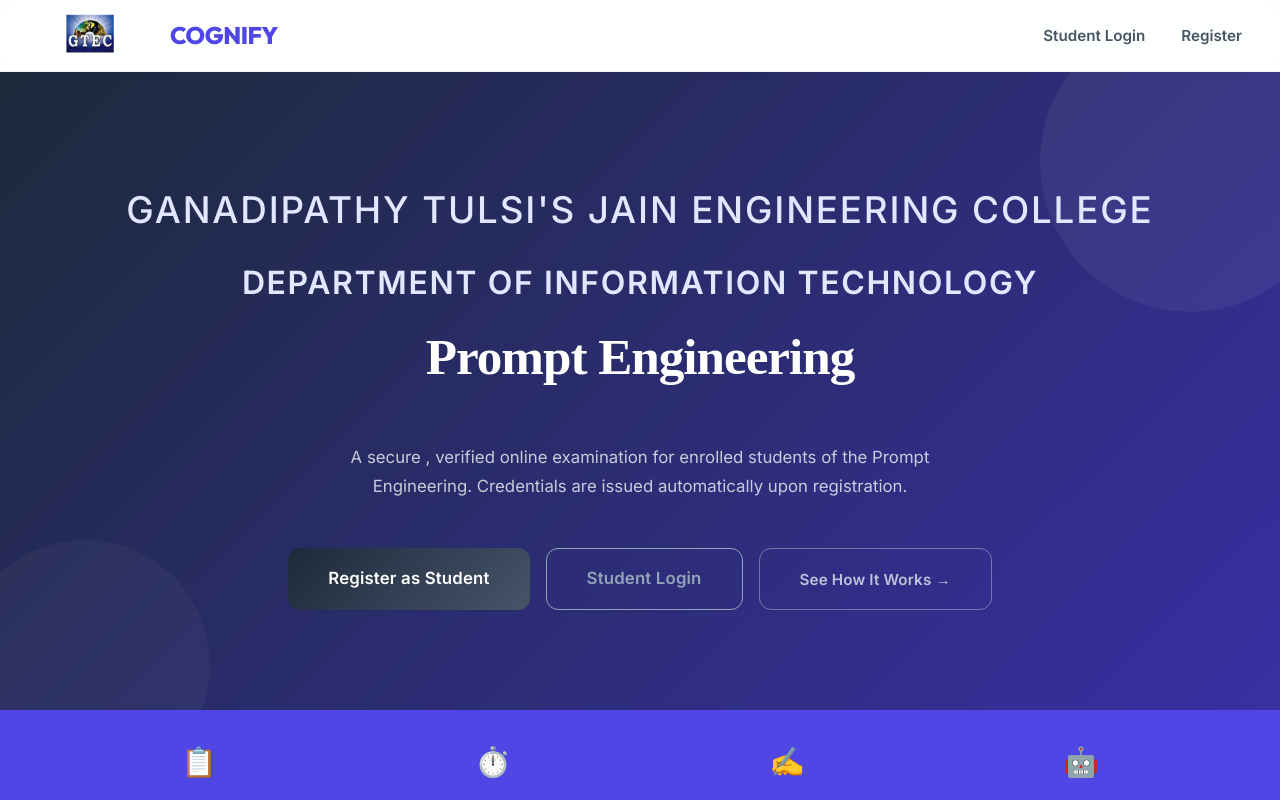
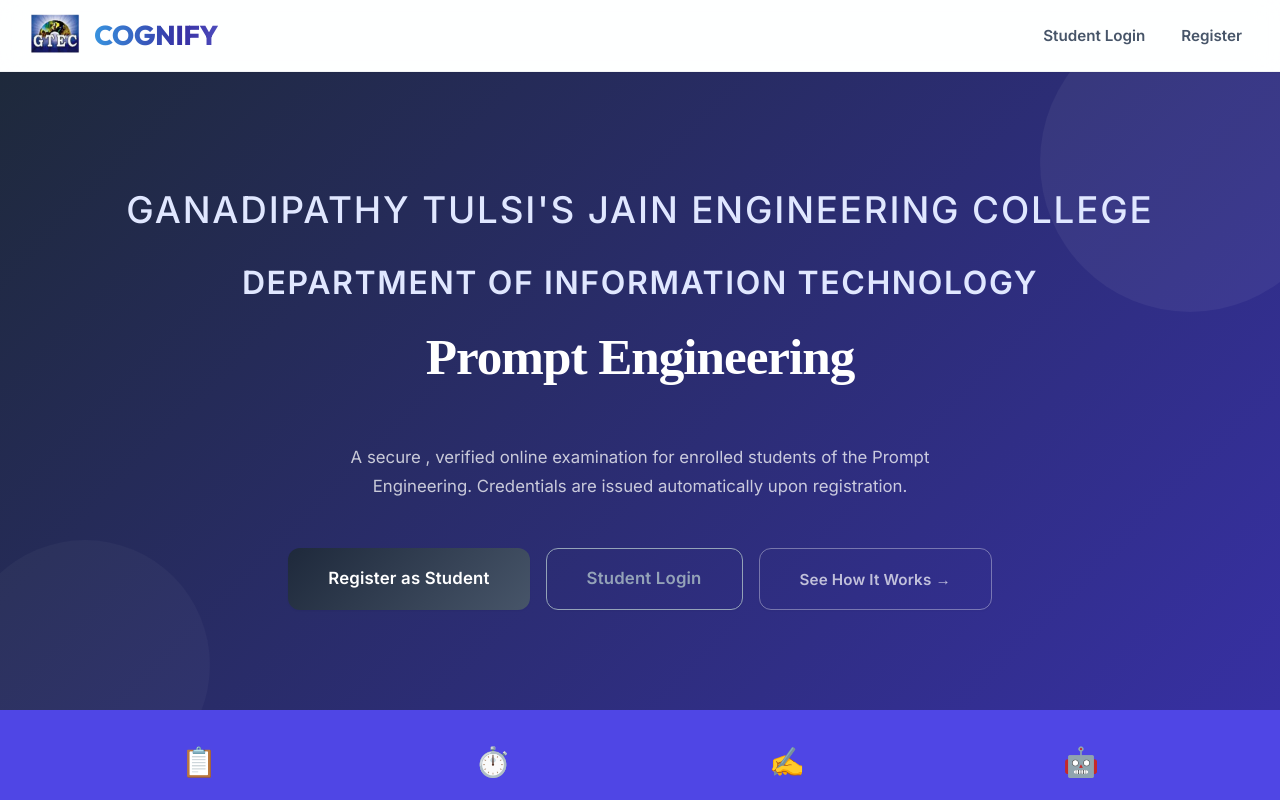
Before and after one commit to SRRrahul/Prompt_Engineering, a React (Vite) app in the folder frontend/: page / in a window 1280 px wide. Shown: the top 800 px of the page. Built offline with nearby package versions, Linux system fonts and the light colour scheme; no server answers; the HTML template or start-up script is replaced by a standard one.

Commit message:
style: animate COGNIFY logo and fix navbar gap

```diff
--- a/frontend/src/components/GtecLogo.tsx
+++ b/frontend/src/components/GtecLogo.tsx
@@ -6,7 +6,6 @@ export default function GtecLogo({ size = 44, light = false }: Props) {
     <img
       src="/logo.png"
       alt="GTEC Logo"
-      width={width}
       height={size}
       onError={(e) => {
         // Fallback: hide broken-image icon but keep space reserved so layout is stable
@@ -15,8 +14,8 @@ export default function GtecLogo({ size = 44, light = false }: Props) {
       style={{
         objectFit: 'contain',
         display: 'block',
-        minWidth: width,
-        minHeight: size,
+        width: 'auto',
+        height: size,
         filter: light
           ? 'drop-shadow(0px 2px 6px rgba(0,0,0,0.6)) brightness(1.05)'
           : 'none',
--- a/frontend/src/components/Navbar.tsx
+++ b/frontend/src/components/Navbar.tsx
@@ -18,7 +18,7 @@ export default function Navbar({ variant = 'default', adminName, onAdminLogout }
       <Link to="/" className="navbar-brand">
         <GtecLogo size={72} />
         <div>
-          <h1>GTEC</h1>
+          <h1 className="brand-text-animated">COGNIFY</h1>
           <div className="navbar-subtitle">Prompt Engineering Assessment</div>
         </div>
       </Link>
--- a/frontend/src/index.css
+++ b/frontend/src/index.css
@@ -348,16 +348,28 @@ img {
 .navbar-brand {
   display: flex;
   align-items: center;
-  gap: 14px;
+  gap: 8px;
   text-decoration: none;
 }
 
-.navbar-brand h1 {
+.brand-text-animated {
   font-family: 'Outfit', sans-serif;
-  font-size: 1.5rem;
-  color: var(--primary);
+  font-size: 1.7rem;
   font-weight: 800;
-  letter-spacing: -0.02em;
+  letter-spacing: -0.01em;
+  background: linear-gradient(to right, var(--primary), #38BDF8, var(--primary-dark), #818CF8);
+  background-size: 300% auto;
+  color: transparent;
+  -webkit-background-clip: text;
+  background-clip: text;
+  animation: shimmer-text 5s linear infinite;
+  margin: 0;
+}
+
+@keyframes shimmer-text {
+  to {
+    background-position: 300% center;
+  }
 }
 
 .navbar-subtitle {
--- a/frontend/src/pages/Home.tsx
+++ b/frontend/src/pages/Home.tsx
@@ -9,7 +9,7 @@ export default function Home() {
         <div className="navbar-brand">
           <GtecLogo size={88} />
           <div>
-            <h1>COGNIFY</h1>
+            <h1 className="brand-text-animated">COGNIFY</h1>
             <div className="navbar-subtitle"></div>
           </div>
         </div>
```
